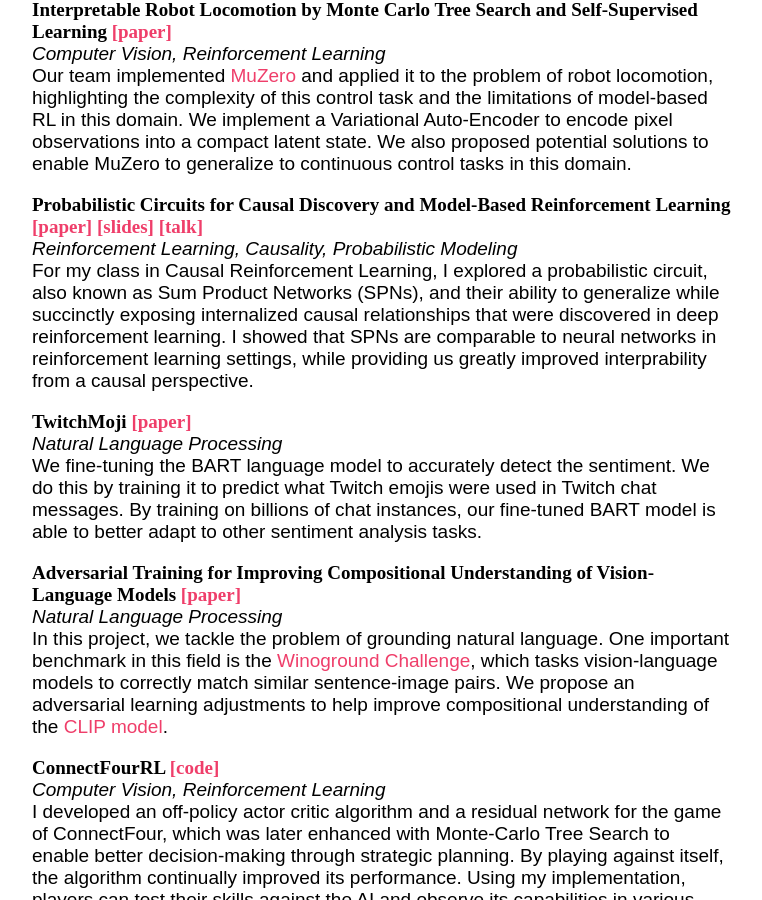
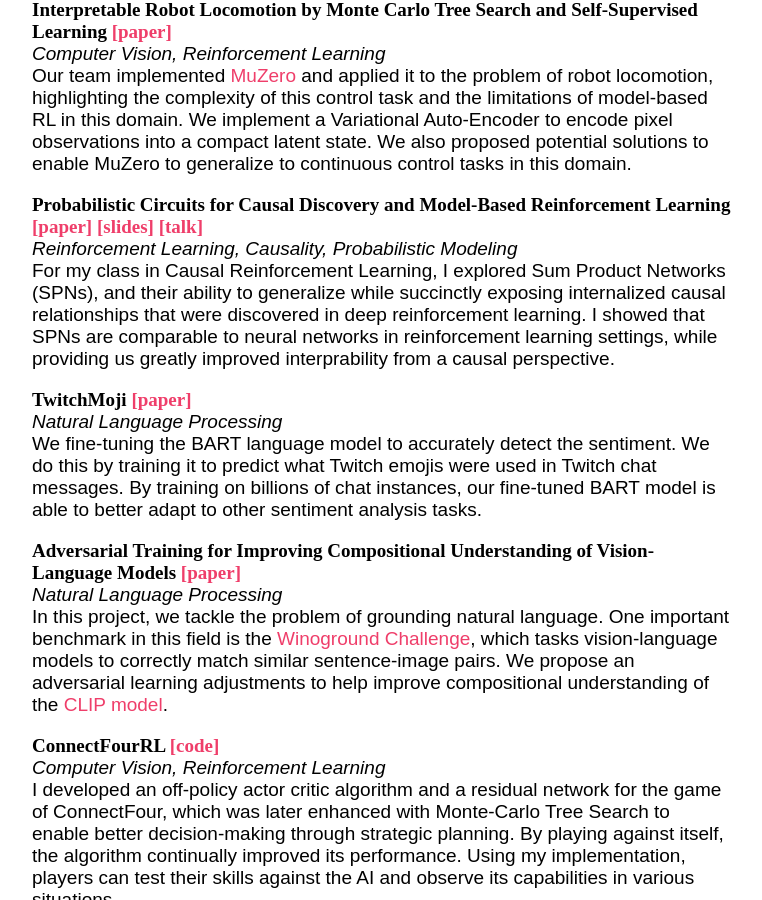
Before and after one commit to 1yian/1yian.github.io, a Jekyll site: the page built from projects.md, in a window 1280 px wide and 900 px high, scrolled down 495 px. Shown: the whole window, without its empty margins (258-1020 px from the left). Built offline with Jekyll 4.4.1, drawn with Linux system fonts in a browser that asks for light colours; some web fonts are replaced.

Commit message:
Update projects.md

```diff
--- a/projects.md
+++ b/projects.md
@@ -24,7 +24,7 @@ Our team implemented [MuZero](https://arxiv.org/pdf/1911.08265.pdf) and applied
 
 <span class='paper-title'>Probabilistic Circuits for Causal Discovery and Model-Based Reinforcement Learning [[paper]](https://drive.google.com/file/d/1RkGMRXwetctpJfo3M2O5pH3Z-8NgD1R8/view?usp=sharing) [[slides]](https://drive.google.com/file/d/1LwvJZ23Lpd6vu9Jq_n9qfhuWVbKCUG0R/view?usp=drive_link) [[talk]](https://drive.google.com/file/d/1pY49JydLrhUZ8MJRJvMlAC35xmzfKuoq/view?usp=sharing)</span>\
 *Reinforcement Learning, Causality, Probabilistic Modeling*\
-For my class in Causal Reinforcement Learning, I explored a probabilistic circuit, also known as Sum Product Networks (SPNs), and their ability to generalize while succinctly exposing internalized causal relationships that were discovered in deep reinforcement learning. I showed that SPNs are comparable to neural networks in reinforcement learning settings, while providing us greatly improved interprability from a causal perspective.
+For my class in Causal Reinforcement Learning, I explored Sum Product Networks (SPNs), and their ability to generalize while succinctly exposing internalized causal relationships that were discovered in deep reinforcement learning. I showed that SPNs are comparable to neural networks in reinforcement learning settings, while providing us greatly improved interprability from a causal perspective.
 
 <span class='paper-title'>TwitchMoji [[paper]](https://drive.google.com/file/d/149CHwFuEuTAdsaIBYTaiO_cgisINN7A5/view?usp=drive_link)</span>\
 *Natural Language Processing*\
```
